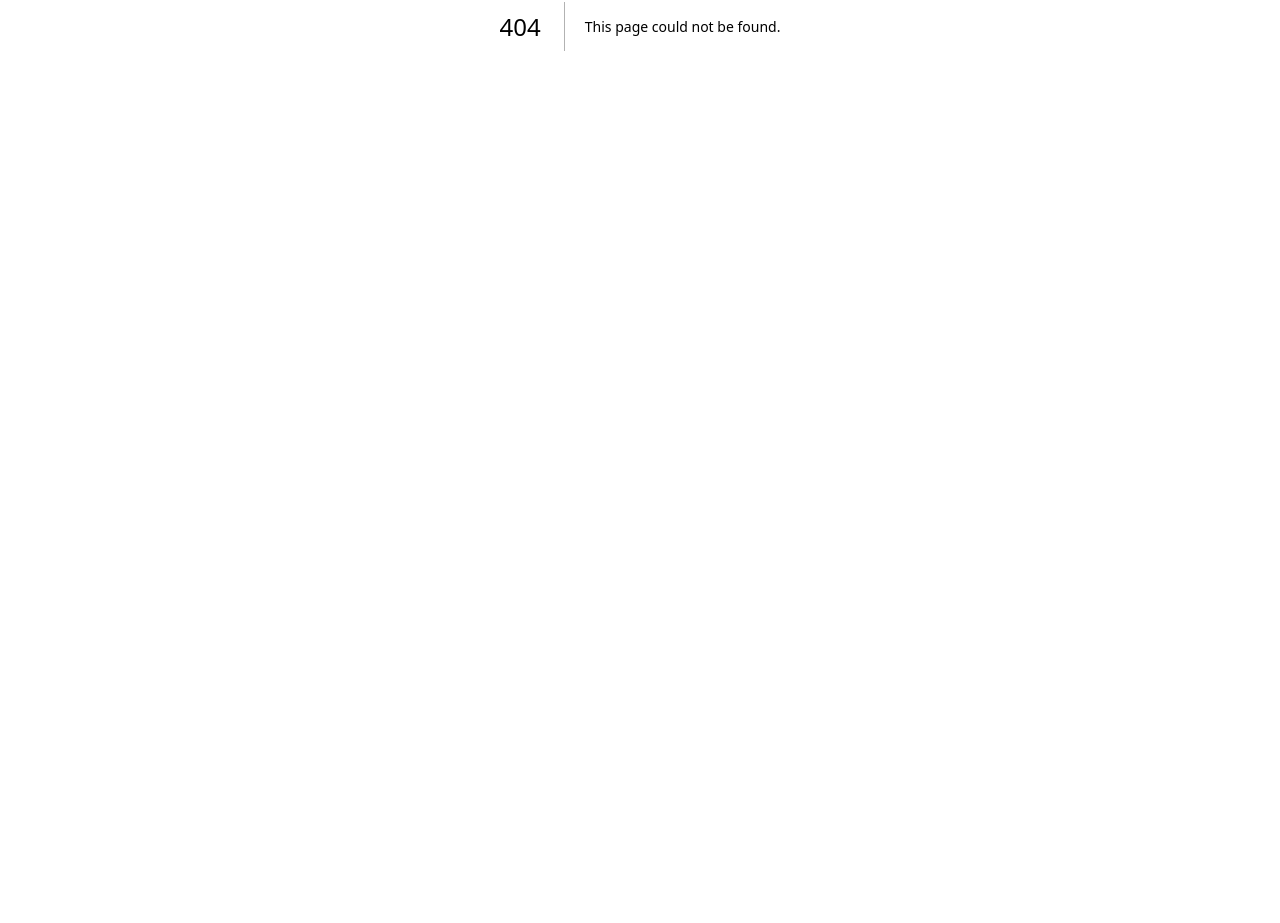
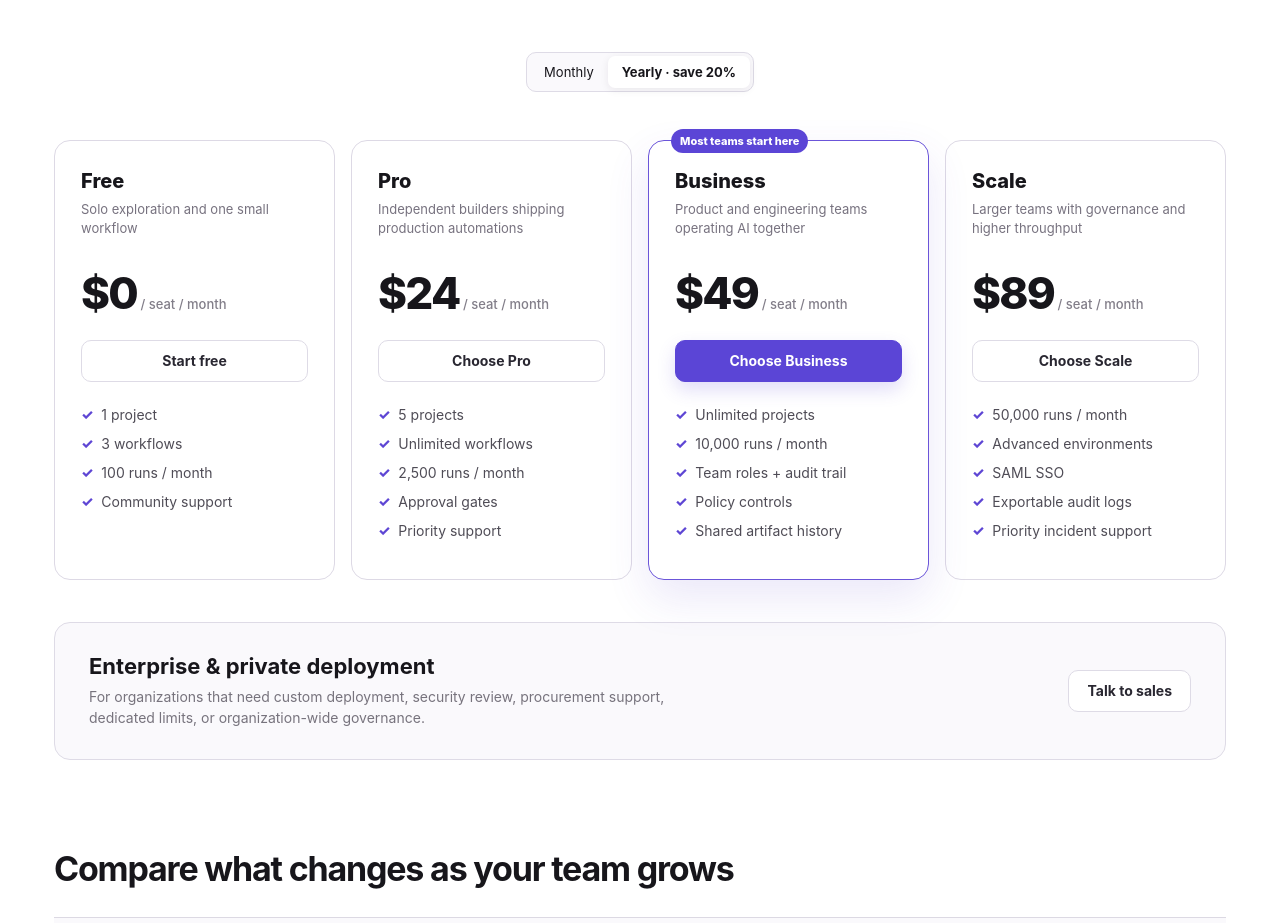
Before and after one commit to dengmengmian/fanui, a Next.js app in the folder dogfood/003/: page /pricing in a window 1280 px wide. Before the commit this address had no page. Shown: the part 374-1297 px from the top of the page. Before the commit the page ends 800 px from the top, so only its background shows below. Built offline with nearby package versions, Linux system fonts and the light colour scheme.

Commit message:
Add Dogfood 003 pricing page

```diff
--- /dev/null
+++ b/dogfood/003/app/pricing/page.tsx
@@ -0,0 +1,35 @@
+import Link from "next/link";
+import { SiteFooter, SiteHeader } from "@/components/site";
+
+const plans = [
+  {name:"Free",for:"Solo exploration and one small workflow",price:"$0",cta:"Start free",features:["1 project","3 workflows","100 runs / month","Community support"]},
+  {name:"Pro",for:"Independent builders shipping production automations",price:"$24",cta:"Choose Pro",features:["5 projects","Unlimited workflows","2,500 runs / month","Approval gates","Priority support"]},
+  {name:"Business",for:"Product and engineering teams operating AI together",price:"$49",cta:"Choose Business",recommended:true,features:["Unlimited projects","10,000 runs / month","Team roles + audit trail","Policy controls","Shared artifact history"]},
+  {name:"Scale",for:"Larger teams with governance and higher throughput",price:"$89",cta:"Choose Scale",features:["50,000 runs / month","Advanced environments","SAML SSO","Exportable audit logs","Priority incident support"]},
+];
+
+const rows = [
+  ["Core", "Projects", "1", "5", "Unlimited", "Unlimited"],
+  ["Core", "Monthly runs", "100", "2,500", "10,000", "50,000"],
+  ["Operations", "Human approval gates", "—", "Included", "Included", "Included"],
+  ["Operations", "Shared artifact history", "—", "7 days", "90 days", "1 year"],
+  ["Governance", "Role-based access", "—", "Basic", "Advanced", "Advanced"],
+  ["Governance", "SAML SSO", "—", "—", "—", "Included"],
+  ["Support", "Support", "Community", "Priority", "Priority", "Incident priority"],
+];
+
+export default function PricingPage(){
+  let lastCategory="";
+  return <div className="website-shell"><SiteHeader/><main>
+    <section className="page-hero"><div className="eyebrow">Pricing</div><h1>Start small. Add operating control as AI becomes real work.</h1><p>Every plan includes the core workflow builder, tool connections, run history, and artifact tracking. Upgrade for volume, collaboration, and governance.</p></section>
+    <div className="pricing-wrap">
+      <div className="billing"><div className="segmented"><span>Monthly</span><span className="active">Yearly · save 20%</span></div></div>
+      <div className="plans">{plans.map(p=><article className={`plan ${p.recommended?'recommended':''}`} key={p.name}>{p.recommended&&<span className="recommend-badge">Most teams start here</span>}<div className="plan-name">{p.name}</div><div className="plan-for">{p.for}</div><div className="price">{p.price}<small> / seat / month</small></div><Link className={`btn ${p.recommended?'btn-primary':''}`} href="/app">{p.cta}</Link><ul>{p.features.map(f=><li key={f}>{f}</li>)}</ul></article>)}</div>
+      <section className="enterprise"><div><h3>Enterprise & private deployment</h3><p>For organizations that need custom deployment, security review, procurement support, dedicated limits, or organization-wide governance.</p></div><Link className="btn" href="mailto:sales@example.com">Talk to sales</Link></section>
+
+      <section className="comparison"><h2>Compare what changes as your team grows</h2><table className="compare-table"><thead><tr><th>Capability</th>{plans.map(p=><th key={p.name}>{p.name}</th>)}</tr></thead><tbody>{rows.map((r,i)=>{const [category,label,...vals]=r;const categoryRow=category!==lastCategory;lastCategory=category;return <>{categoryRow&&<tr className="category" key={`${category}-cat`}><td colSpan={5}>{category}</td></tr>}<tr key={`${label}-${i}`}><td>{label}</td>{vals.map((v,j)=><td key={j}>{v}</td>)}</tr></>})}</tbody></table></section>
+
+      <section className="faq"><h2>Questions before you choose</h2><details><summary>What counts as a run?</summary><p>A run is one workflow execution from trigger to completion, including any agent steps, tool calls, approvals, and artifacts created inside that execution.</p></details><details><summary>Can I change plans later?</summary><p>Yes. Upgrades take effect immediately. Downgrades apply at the next billing period and preserve your existing history.</p></details><details><summary>Is private deployment the same product?</summary><p>Yes. The core workspace and workflow model remain the same; deployment, identity, network, and support arrangements differ.</p></details><details><summary>Do failed runs count toward usage?</summary><p>Runs that start execution count toward usage. Retries initiated by Flowbit because of transient infrastructure failures do not.</p></details></section>
+    </div>
+  </main><SiteFooter/></div>
+}
```
